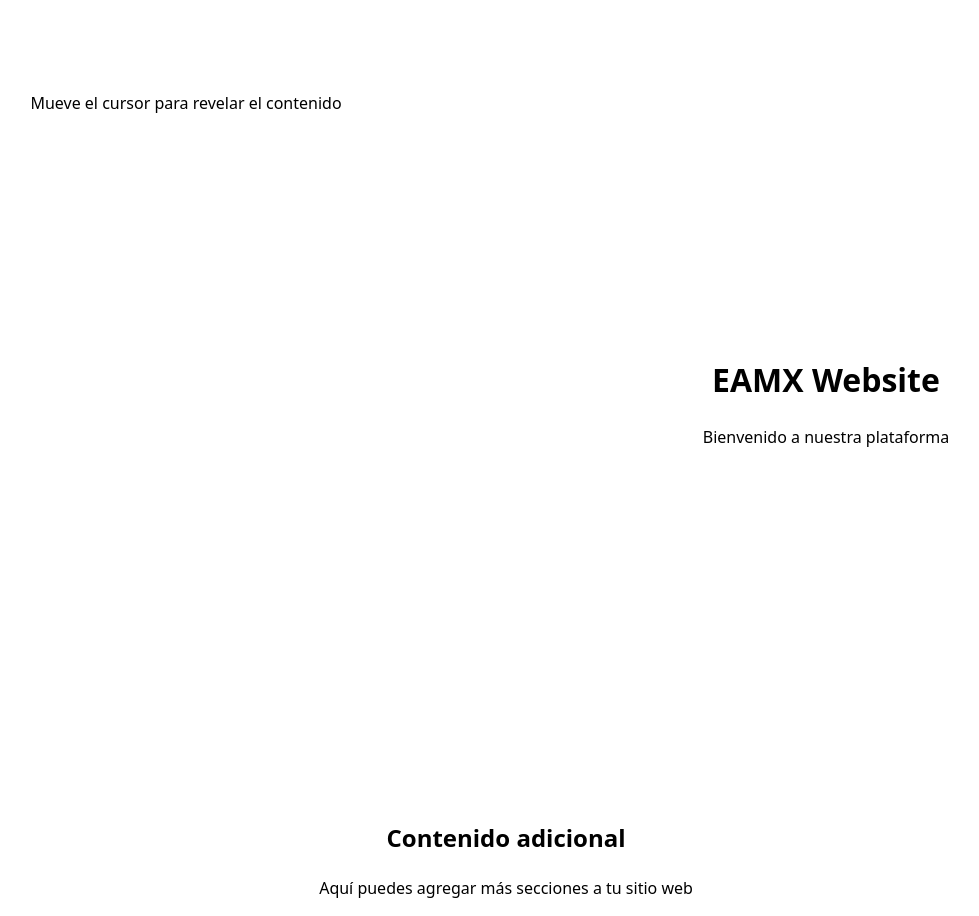
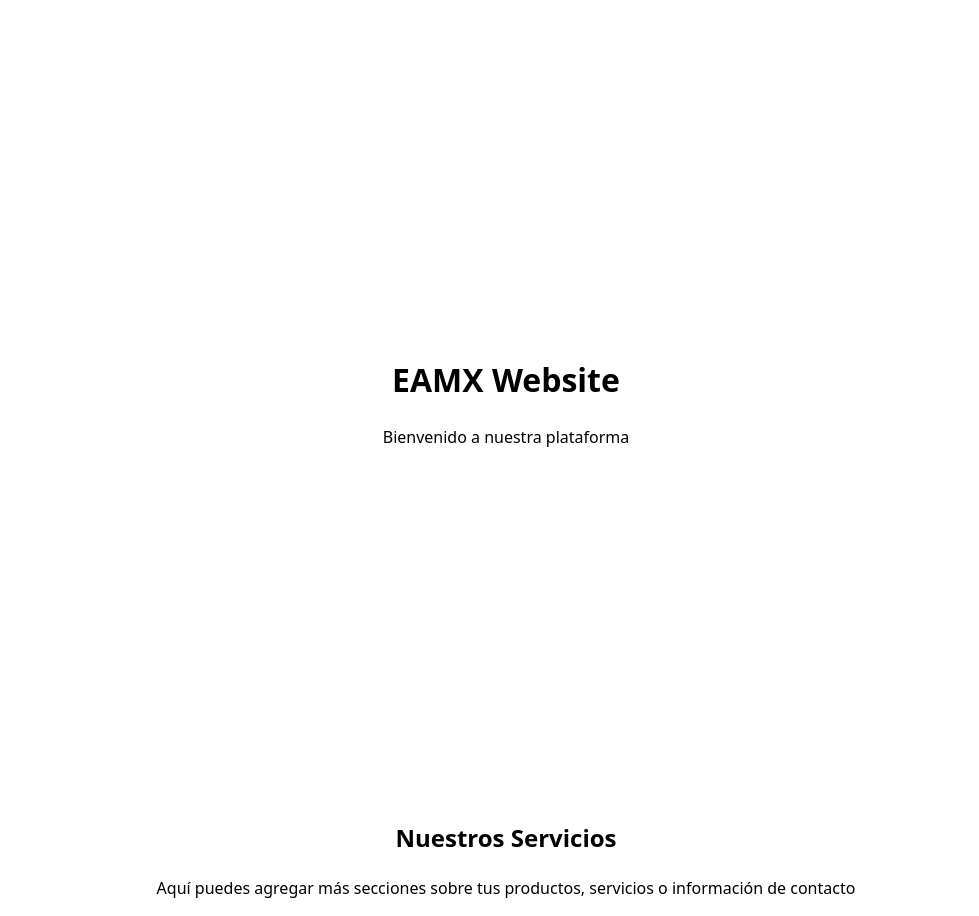
Before and after one commit to carrada/eamx-website, a React (Vite) app: page / in a window 1280 px wide. Shown: the whole page, without its empty margins (134-1113 px from the left). Built offline with nearby package versions, Linux system fonts and the light colour scheme.

Commit message:
Update to official Aceternity UI svg-mask-effect component

```diff
--- a/src/App.jsx
+++ b/src/App.jsx
@@ -3,34 +3,39 @@ import './App.css'
 
 function App() {
   return (
-    <div className="min-h-screen bg-black">
+    <div className="min-h-screen">
       <MaskContainer
         revealText={
-          <div className="text-center px-4">
-            <h1 className="text-6xl md:text-8xl font-bold mb-4">
+          <div className="text-center px-4 text-white">
+            <h1 className="text-4xl md:text-6xl font-bold mb-4">
               EAMX Website
             </h1>
-            <p className="text-xl md:text-2xl">
+            <p className="text-lg md:text-xl text-slate-300">
               Bienvenido a nuestra plataforma
             </p>
           </div>
         }
+        size={10}
+        revealSize={600}
         className="h-screen"
       >
-        <div className="text-center px-4">
-          <h1 className="text-6xl md:text-8xl font-bold mb-4 bg-gradient-to-r from-purple-500 to-pink-500 bg-clip-text text-transparent">
-            Descubre EAMX
+        <div className="text-center px-4 text-white">
+          <h1 className="text-4xl md:text-6xl font-bold mb-4">
+            Descubre el Poder de EAMX
           </h1>
-          <p className="text-xl md:text-2xl text-purple-400">
-            Mueve el cursor para revelar el contenido
+          <p className="text-lg md:text-xl max-w-2xl mx-auto">
+            Innovación y excelencia en cada proyecto.
+            Mueve el cursor para revelar más contenido.
           </p>
         </div>
       </MaskContainer>
 
-      <div className="container mx-auto px-4 py-16">
-        <div className="text-white text-center">
-          <h2 className="text-4xl font-bold mb-8">Contenido adicional</h2>
-          <p className="text-lg">Aquí puedes agregar más secciones a tu sitio web</p>
+      <div className="container mx-auto px-4 py-16 bg-slate-50 dark:bg-slate-900">
+        <div className="text-slate-900 dark:text-white text-center">
+          <h2 className="text-4xl font-bold mb-8">Nuestros Servicios</h2>
+          <p className="text-lg max-w-2xl mx-auto">
+            Aquí puedes agregar más secciones sobre tus productos, servicios o información de contacto
+          </p>
         </div>
       </div>
     </div>
--- a/src/components/svg-mask-effect.jsx
+++ b/src/components/svg-mask-effect.jsx
@@ -1,4 +1,5 @@
-import React, { useState } from "react";
+"use client";
+import { useState, useEffect, useRef } from "react";
 import { motion } from "framer-motion";
 import { cn } from "../lib/utils";
 
@@ -11,35 +12,66 @@ export const MaskContainer = ({
 }) => {
   const [isHovered, setIsHovered] = useState(false);
   const [mousePosition, setMousePosition] = useState({ x: null, y: null });
+  const containerRef = useRef(null);
 
   const updateMousePosition = (e) => {
-    const rect = e.currentTarget.getBoundingClientRect();
+    const rect = containerRef.current.getBoundingClientRect();
     setMousePosition({ x: e.clientX - rect.left, y: e.clientY - rect.top });
   };
 
+  useEffect(() => {
+    containerRef.current.addEventListener("mousemove", updateMousePosition);
+    return () => {
+      if (containerRef.current) {
+        containerRef.current.removeEventListener(
+          "mousemove",
+          updateMousePosition
+        );
+      }
+    };
+  }, []);
+
+  let maskSize = isHovered ? revealSize : size;
+
   return (
     <motion.div
-      onMouseEnter={() => setIsHovered(true)}
-      onMouseLeave={() => setIsHovered(false)}
-      onMouseMove={updateMousePosition}
-      className={cn("relative h-screen flex items-center justify-center", className)}
+      ref={containerRef}
+      className={cn("relative h-screen", className)}
+      animate={{
+        backgroundColor: isHovered ? "var(--slate-900)" : "var(--white)",
+      }}
+      transition={{
+        backgroundColor: { duration: 0.3 },
+      }}
     >
       <motion.div
-        className="w-full h-full flex items-center justify-center text-6xl font-bold text-slate-400"
+        className="absolute flex h-full w-full items-center justify-center bg-black text-6xl [mask-image:url(/mask.svg)] [mask-repeat:no-repeat] [mask-size:40px] dark:bg-white"
         animate={{
-          WebkitMaskImage: isHovered
-            ? `radial-gradient(${revealSize}px circle at ${mousePosition.x}px ${mousePosition.y}px, black 40%, transparent 100%)`
-            : "none",
-          WebkitMaskSize: "100%",
+          maskPosition: `${mousePosition.x - maskSize / 2}px ${
+            mousePosition.y - maskSize / 2
+          }px`,
+          maskSize: `${maskSize}px`,
         }}
-        transition={{ type: "tween", ease: "backOut", duration: 0.1 }}
+        transition={{
+          maskSize: { duration: 0.3, ease: "easeInOut" },
+          maskPosition: { duration: 0.15, ease: "linear" },
+        }}
       >
-        <div className="absolute inset-0 z-0 h-full w-full">
+        <div className="absolute inset-0 z-0 h-full w-full bg-black opacity-50 dark:bg-white" />
+        <div
+          onMouseEnter={() => {
+            setIsHovered(true);
+          }}
+          onMouseLeave={() => {
+            setIsHovered(false);
+          }}
+          className="relative z-20 mx-auto max-w-4xl text-center text-4xl font-bold"
+        >
           {children}
         </div>
       </motion.div>
 
-      <div className="w-full h-full flex items-center justify-center text-slate-200">
+      <div className="flex h-full w-full items-center justify-center">
         {revealText}
       </div>
     </motion.div>
--- a/src/lib/utils.js
+++ b/src/lib/utils.js
@@ -1,4 +1,4 @@
-import { clsx } from "clsx";
+import clsx from "clsx";
 import { twMerge } from "tailwind-merge";
 
 export function cn(...inputs) {
```
Also changed, not shown: public/mask.svg (added).
